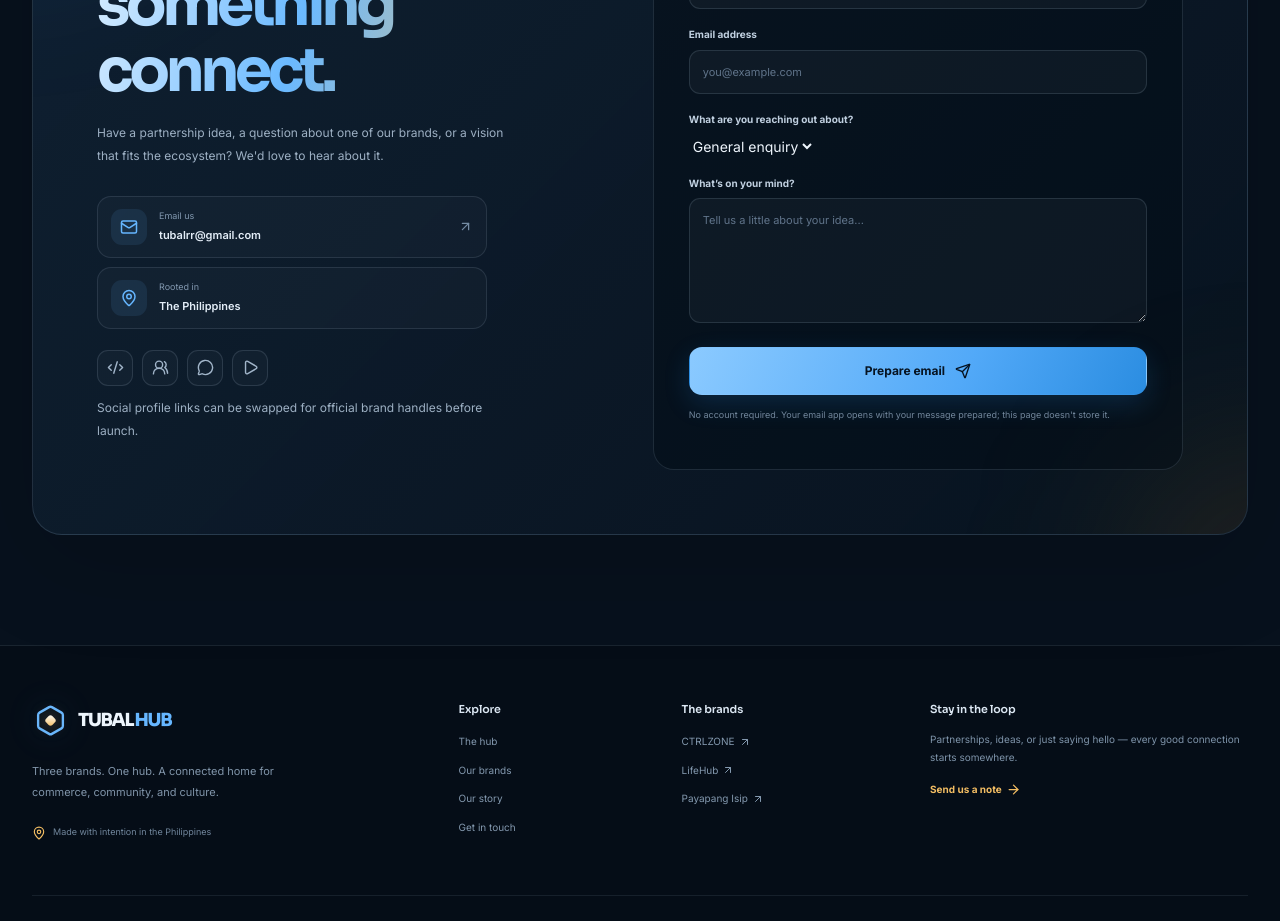
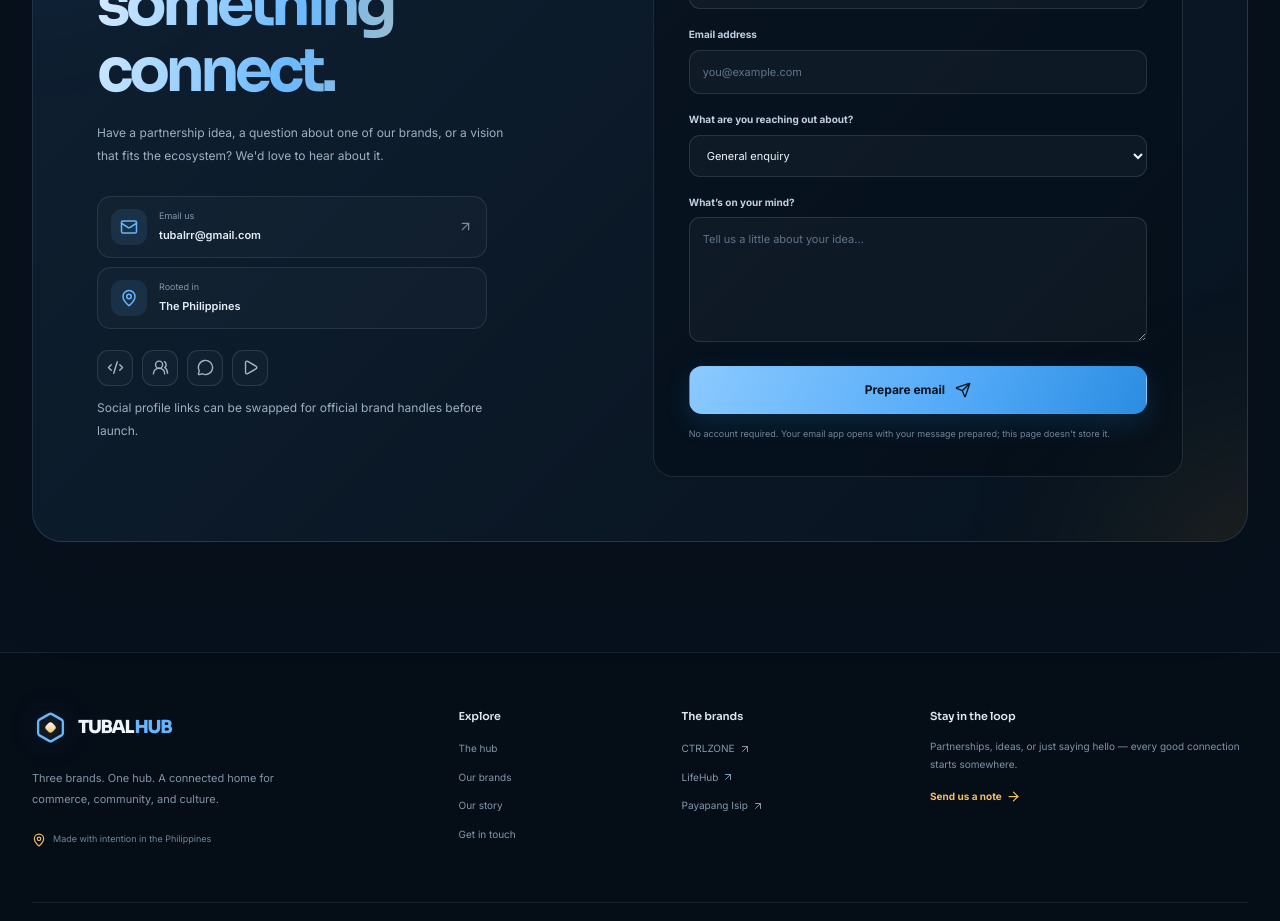
Before and after one commit to tubalrr/tubalhub, a React (Vite) app: page / in a window 1280 px wide. Shown: the part 3180-4101 px from the top of the page. Built offline with nearby package versions, Linux system fonts and the light colour scheme.

Commit message:
Style contact topic selector to match dark landing page

```diff
--- a/src/index.css
+++ b/src/index.css
@@ -209,9 +209,11 @@ h1, h2, h3, .brand-logo__wordmark, .stat-item strong { font-family: "Sora", sans
 .contact-form__heading span { font-size: 9px; letter-spacing: .17em; color: var(--amber); }
 .contact-form__heading svg { color: var(--blue); }
 .contact-form label { display: block; margin: 17px 0 7px; color: #c0d0e0; font-size: 10px; font-weight: 700; }
-.contact-form input, .contact-form textarea { width: 100%; padding: 12px 13px; border: 1px solid rgba(181,208,235,.14); border-radius: 11px; outline: none; background: rgba(255,255,255,.035); color: var(--text); font-size: 11px; transition: border-color .2s ease, background .2s ease, box-shadow .2s ease; }
+.contact-form input, .contact-form textarea, .contact-form select { width: 100%; padding: 12px 13px; border: 1px solid rgba(181,208,235,.14); border-radius: 11px; outline: none; background: rgba(255,255,255,.035); color: var(--text); font-size: 11px; transition: border-color .2s ease, background .2s ease, box-shadow .2s ease; }
+.contact-form select { min-height: 42px; cursor: pointer; color-scheme: dark; }
+.contact-form select option { background: #0d1b2b; color: #eef5fc; }
 .contact-form input::placeholder, .contact-form textarea::placeholder { color: #60748a; }
-.contact-form input:focus, .contact-form textarea:focus { border-color: rgba(102,182,255,.58); background: rgba(255,255,255,.05); box-shadow: 0 0 0 3px rgba(102,182,255,.08); }
+.contact-form input:focus, .contact-form textarea:focus, .contact-form select:focus { border-color: rgba(102,182,255,.58); background: rgba(255,255,255,.05); box-shadow: 0 0 0 3px rgba(102,182,255,.08); }
 .contact-form textarea { resize: vertical; min-height: 125px; }
 .contact-submit { width: 100%; margin-top: 18px; }
 .form-disclaimer { margin: 12px 0 0; color: #71869b; font-size: 9px; line-height: 1.7; }
```
